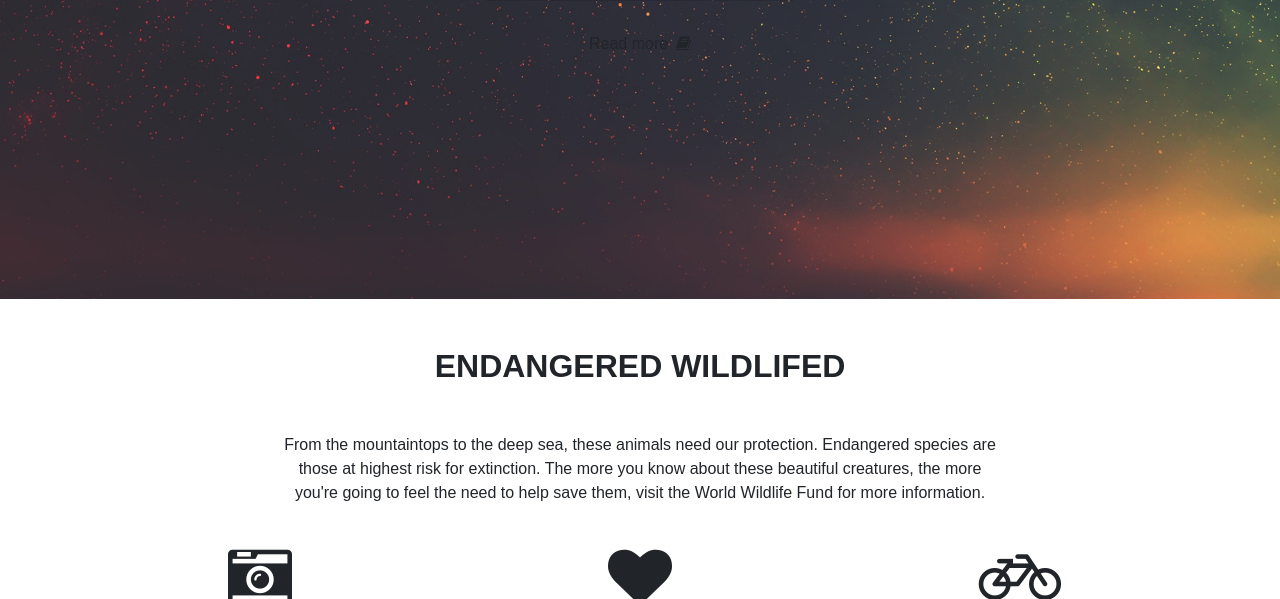
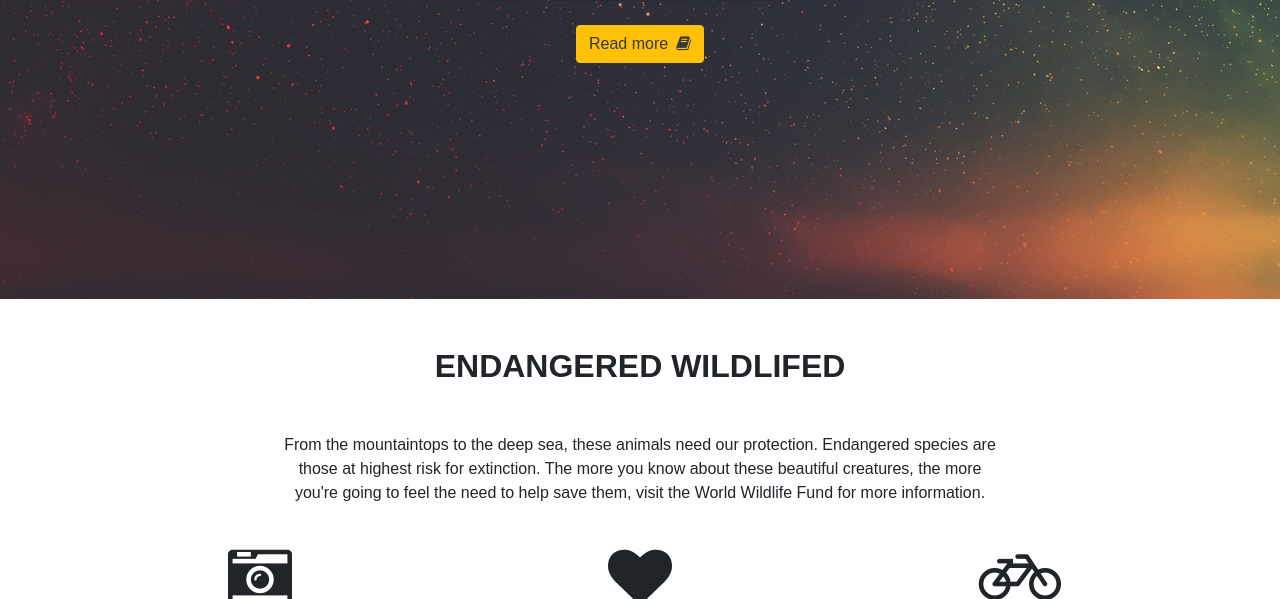
Before and after one commit to koushik007/EER.github.io, a plain HTML site: page index.html in a window 1280 px wide. Shown: the part 501-1100 px from the top of the page. Drawn offline with nearby package versions, Linux system fonts and the light colour scheme.

Commit message:
Update index.html
change some button's color

```diff
--- a/index.html
+++ b/index.html
@@ -263,7 +263,7 @@ body.night .content p
                             <hr class="hr-light">
 
                             <h4 class="white-text my-4"></h4>
-                            <button type="button" class="btn btn-outline-white">Read more<i class="fa fa-book ml-2"></i></button>
+                            <button type="button" class="btn btn-warning text-dark">Read more<i class="fa fa-book ml-2"></i></button>
 
                         </div>
 
```
